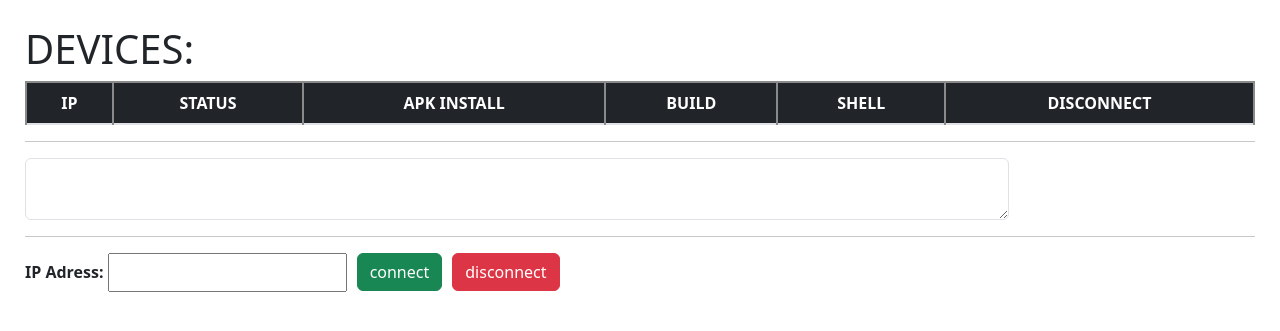
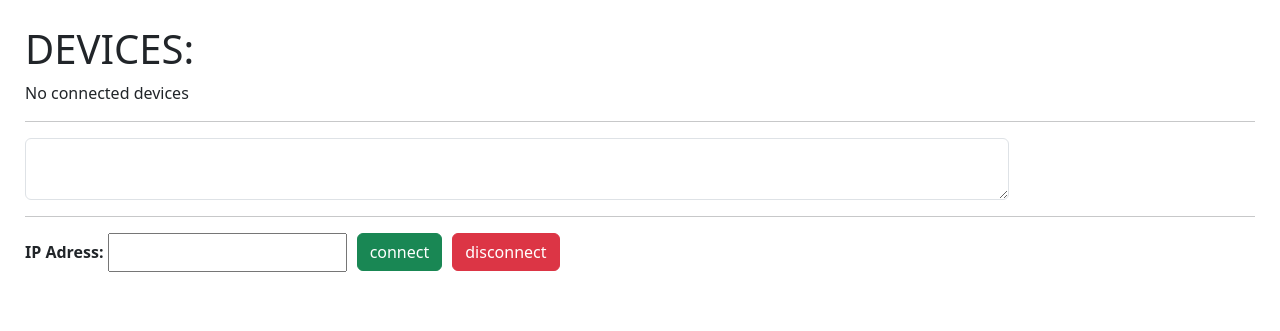
Before and after one commit to mmonk33/FlaskADBInterface, a Flask app: template templates/index.html in a window 1280 px wide. Shown: the top 331 px of the page. Run offline with Flask 2, Linux system fonts and the light colour scheme; the template is opened without the code that fills it, so the values that code supplies are empty; some libraries are stand-ins or nearby versions.

Commit message:
disabled empty table display

```diff
--- a/main.py
+++ b/main.py
@@ -5,7 +5,7 @@ import subprocess
 import pythonping
 from flask_bootstrap import Bootstrap
 
-UPLOAD_FOLDER = '/home/emil/DevicesFarm/apk/'
+UPLOAD_FOLDER = ''
 ALLOWED_EXTENSIONS = {'apk'}
 
 app = Flask(__name__)
--- a/templates/index.html
+++ b/templates/index.html
@@ -31,6 +31,7 @@
 <body>
 <div style="margin: 25px">
     <h1>DEVICES:</h1>
+    {% if devices %}
     <table class="table table-hover">
           <thead>
             <tr class="table-dark">
@@ -72,6 +73,9 @@
         {%endfor%}
         </tbody>
     </table>
+    {% else %}
+    <p>No connected devices</p>
+    {% endif %}
     <hr>
     <div class="form-group" style="width:80%">
         <textarea class="form-control" id="exampleFormControlTextarea">{% if message %}{{ message }}{% endif %}</textarea>
```
